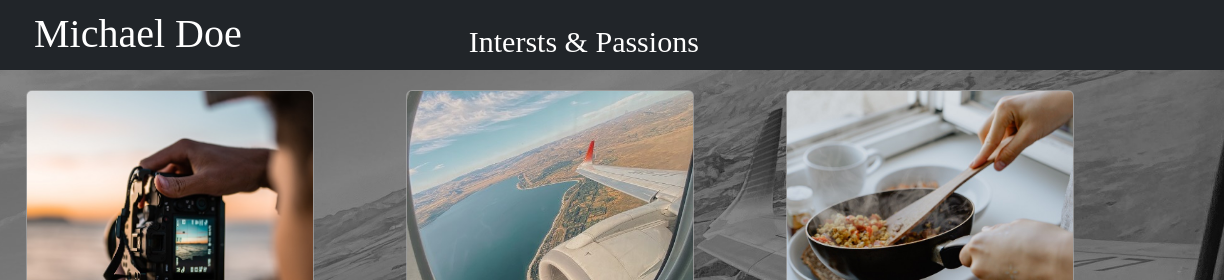
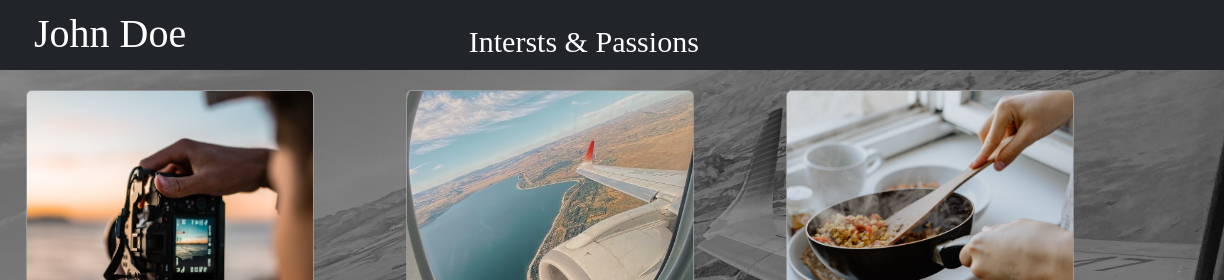
Before and after one commit to vivartmedia/NannoA_Figma_yourLife, a plain HTML site: page pages/page1.html in a window 1280 px wide. Shown: the top 280 px of the page, 56-1280 px from the left. Drawn offline with nearby package versions, Linux system fonts and the light colour scheme; files that its build step writes are made by us from their sources.

Commit message:
wording corrected

```diff
--- a/pages/page1.html
+++ b/pages/page1.html
@@ -18,7 +18,7 @@
 
           <img src="../accets/bandicam 2023-10-23 15-52-00-320.jpg" alt="Logo" width="40" height="40" class="d-inline-block align-text-top">
           <link rel="stylesheet" href="./style.css">
-          <h1 class="posIsion">Michael Doe</h1>
+          <h1 class="posIsion">John Doe</h1>
           <h2 class="h2Interests">Intersts & Passions</h2>
 
       </div>
```
